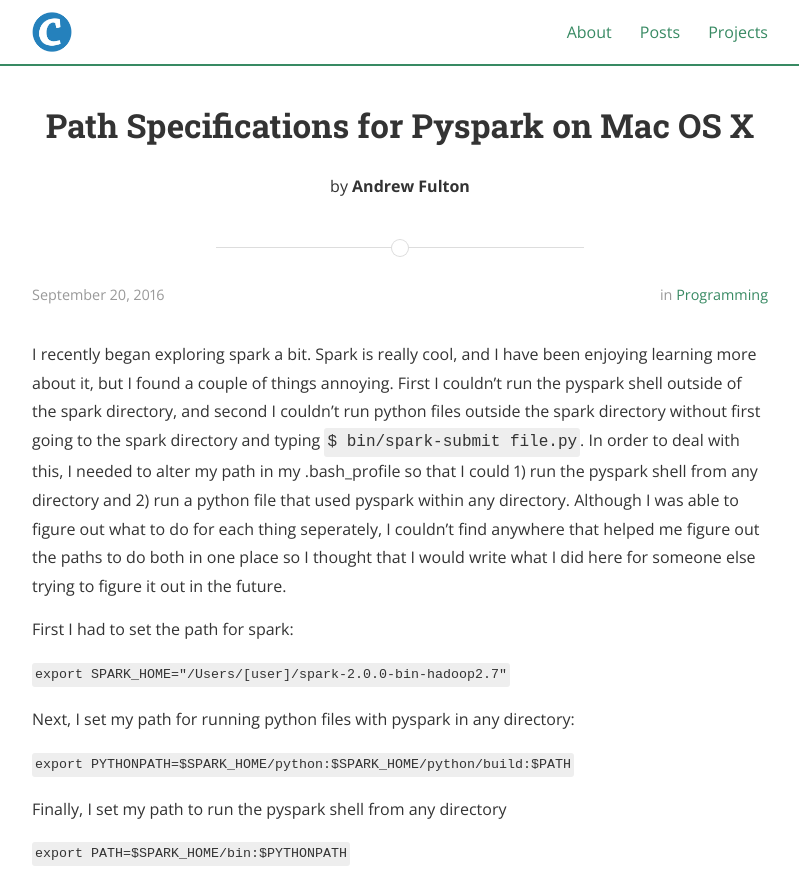
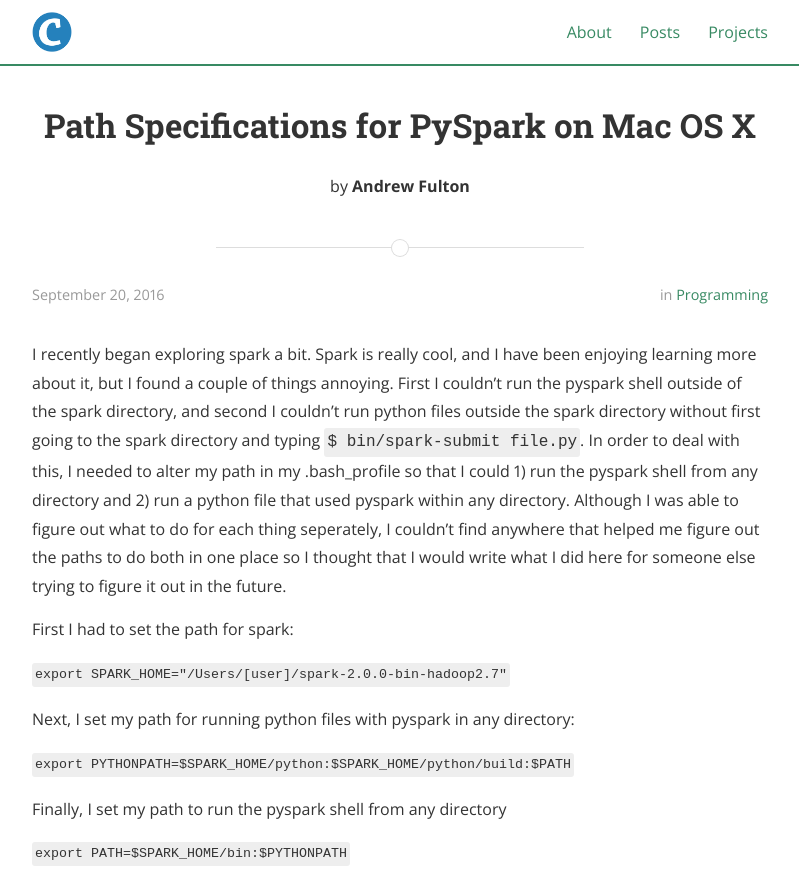
Before and after one commit to andrewfulton9/andrewfulton9.github.io, a Jekyll site: the page built from _posts/2016-09-20-path-specifications-for-pyspark-on-mac-osx.md, in a window 1280 px wide. Shown: the top 889 px of the page, without its empty margins (240-1039 px from the left). Built offline with Jekyll 4.4.1, drawn with Linux system fonts in a browser that asks for light colours; nearby versions of some CDN libraries; a style sheet for code colours, icons or effects is not loaded.

```diff
--- a/_posts/2016-09-20-path-specifications-for-pyspark-on-mac-osx.md
+++ b/_posts/2016-09-20-path-specifications-for-pyspark-on-mac-osx.md
@@ -1,6 +1,6 @@
 ---
 layout: post
-title:  "Path Specifications for Pyspark on Mac OS X"
+title:  "Path Specifications for PySpark on Mac OS X"
 date:   2016-09-20
 author: Andrew Fulton
 categories: Programming
```
